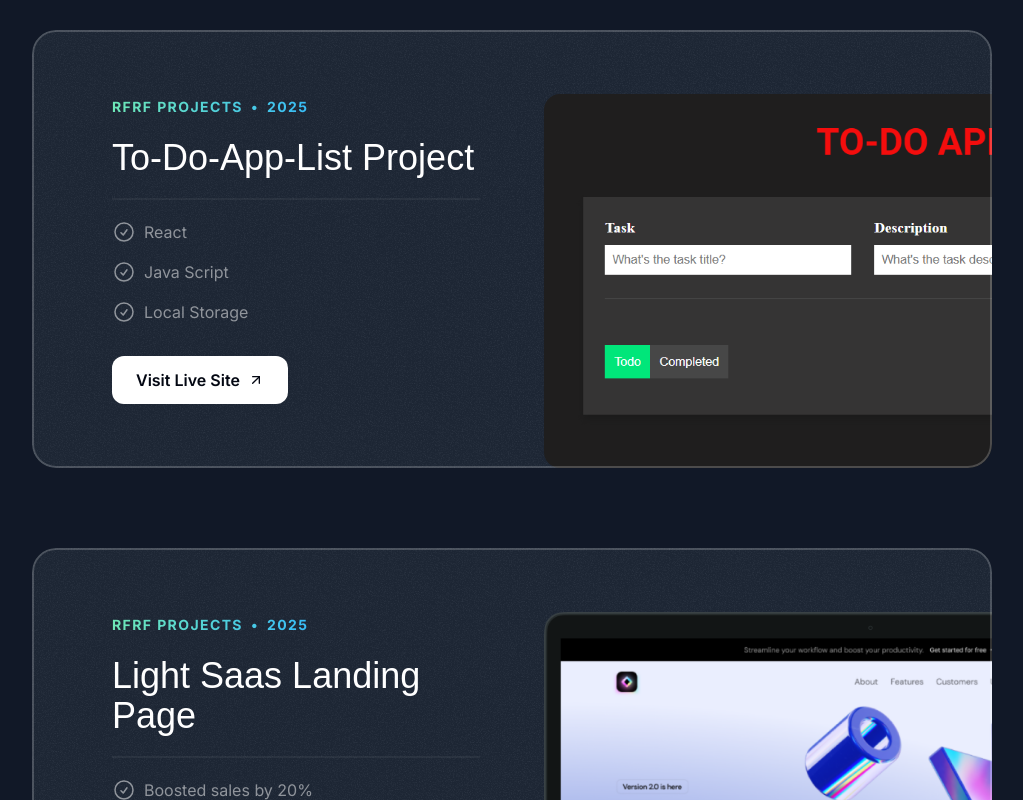
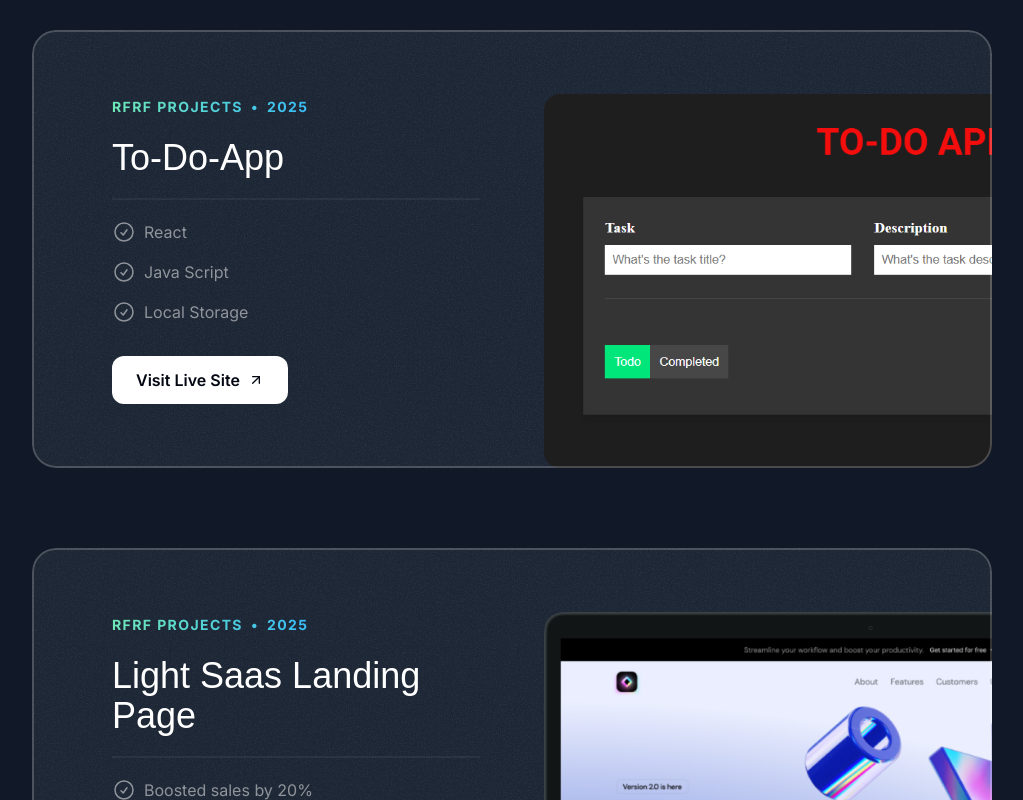
Before and after one commit to AhmedSaadRF/my-portfolio, a Next.js app: page / in a window 1280 px wide. Shown: the part 2960-3760 px from the top of the page, without its empty margins (128-1151 px from the left). Built offline with nearby package versions, Linux system fonts and the light colour scheme; a web font is replaced by a local one.

Commit message:
Upload Project

```diff
--- a/src/sections/Projects.tsx
+++ b/src/sections/Projects.tsx
@@ -50,7 +50,7 @@ const portfolioProjects = [
   {
     company: "RFRF Projects",
     year: "2025",
-    title: "To-Do-App-List Project",
+    title: "To-Do-App",
     results: [
       { title: "React"},
       { title: "Java Script" },
@@ -95,7 +95,7 @@ export const ProjectsSection = () => {
         <div className="mt-10 flex flex-col gap-20 md:mt-20">
           {portfolioProjects.map((project, projectIndex) => (
 
-              <div key={project.title} className="sticky"  style={{ top: `calc(64px + ${projectIndex * 40}px)` }}>
+              <div key={project.title} className="sticky"  style={{ top: projectIndex <= 3 ? `calc(64px + ${projectIndex * 40}px)` : `calc(64px + ${3 * 40}px)` }}>
                 <Card className="px-8 pt-8 pb-0 md:pt-12 md:px-10 lg:pt-16 lg:px-20">
                   <div className="lg:grid lg:grid-cols-2 lg:gap-16">
 
```
